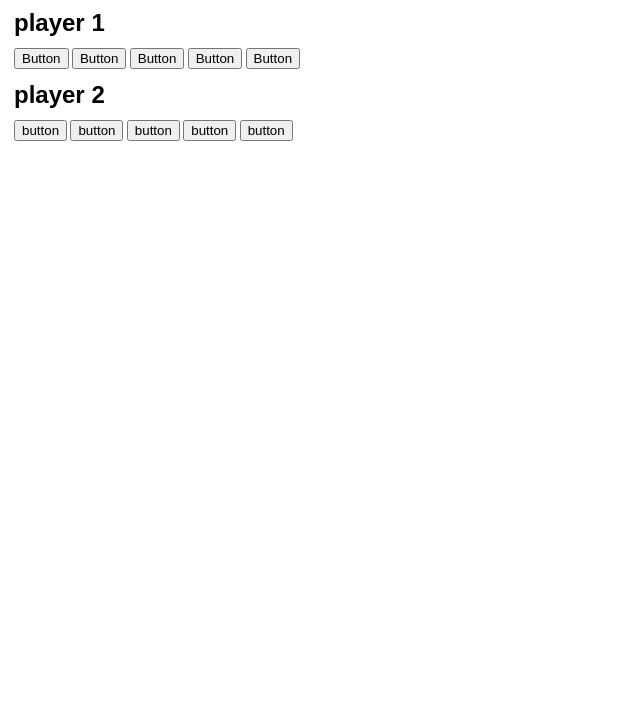
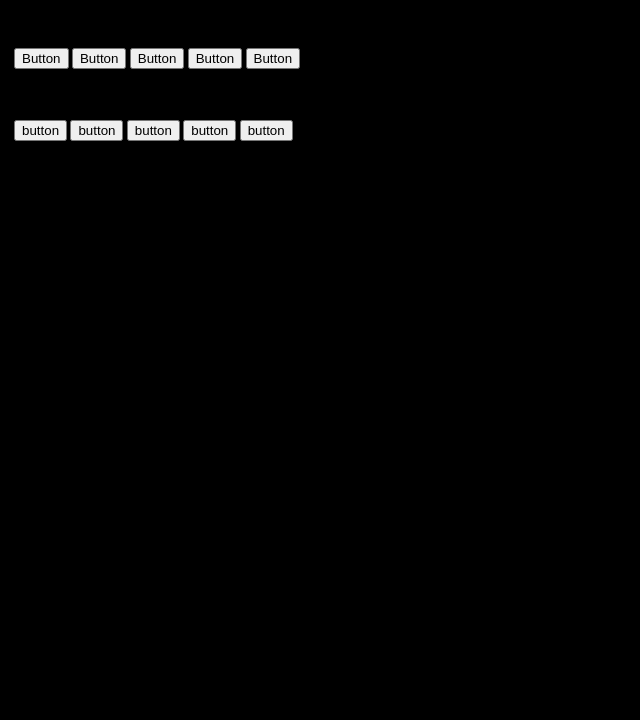
Before and after one commit to Bijoolabs/bijoo-start, a website with bundled scripts: page index.html in a window 1280 px wide. Shown: the part 88-808 px from the top of the page, without its empty margins (0-640 px from the left). Built offline with nearby package versions, Linux system fonts and the light colour scheme; files whose address does not match are found by name.

```diff
--- a/app/styles/modules/styleguide.css
+++ b/app/styles/modules/styleguide.css
@@ -17,7 +17,7 @@
 
 body {
     font: 1.2em/1.6em Arial, sans-serif;
-    background-color: #fff;
+    background-color: #000;
     color: #000;
 }
 
```
Also changed, not shown: package.json (+13 -7 lines).
